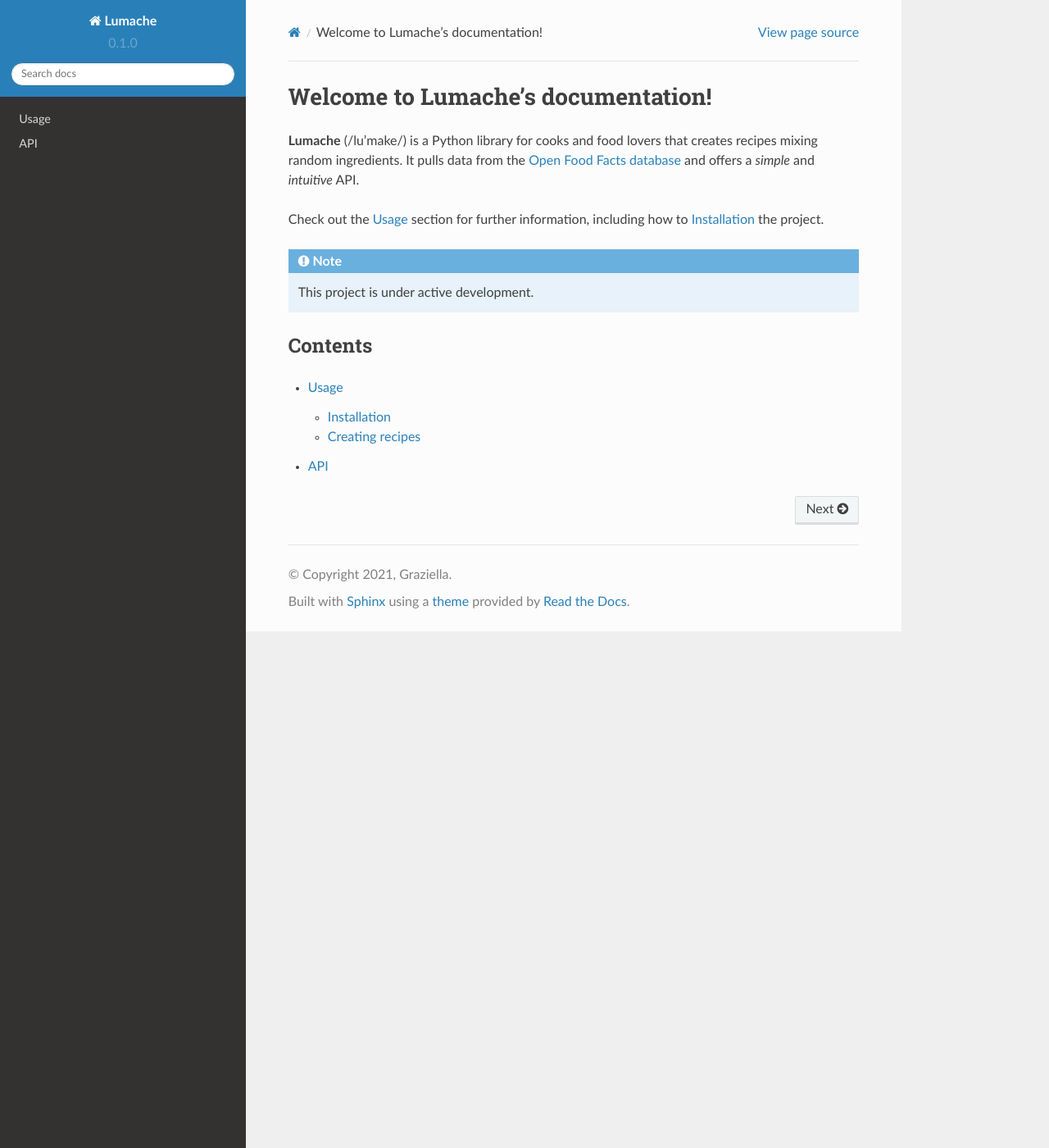
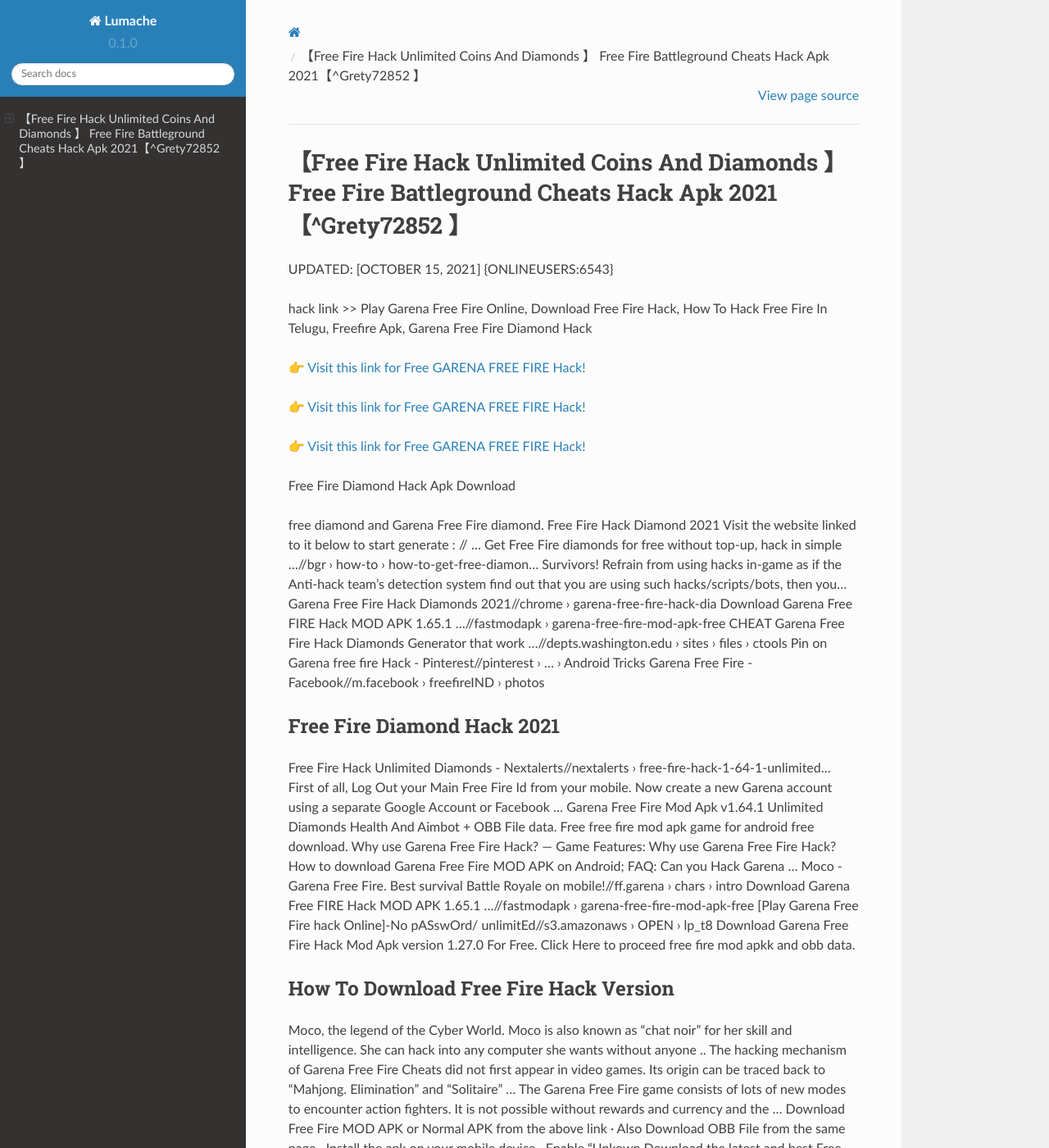
Before and after one commit to Courterweas/GarenaFreeFire21, a Sphinx documentation site: the page built from docs/source/index.rst, in a window 1280 px wide and 1400 px high. Shown: the whole window at 82% size. Built offline with Sphinx 7.4.7 and the Read the Docs theme 2.0.0, drawn with Linux system fonts in a browser that asks for light colours; some of the changed text lies outside the part shown.

Commit message:
Update index.rst

```diff
--- a/docs/source/index.rst
+++ b/docs/source/index.rst
@@ -1,22 +1,62 @@
-Welcome to Lumache's documentation!
-===================================
+【Free Fire Hack Unlimited Coins And Diamonds 】 Free Fire Battleground Cheats Hack Apk 2021【^Grety72852 】
+==============================================================================
+UPDATED: [OCTOBER 15, 2021] {ONLINEUSERS:6543}
 
-**Lumache** (/lu'make/) is a Python library for cooks and food lovers
-that creates recipes mixing random ingredients.
-It pulls data from the `Open Food Facts database <https://world.openfoodfacts.org/>`_
-and offers a *simple* and *intuitive* API.
+hack link >> Play Garena Free Fire Online, Download Free Fire Hack, How To Hack Free Fire In Telugu, Freefire Apk, Garena Free Fire Diamond Hack
 
-Check out the :doc:`usage` section for further information, including
-how to :ref:`installation` the project.
+`👉 Visit this link for Free GARENA FREE FIRE Hack! <https://redirekt.in/garena>`_
 
-.. note::
+`👉 Visit this link for Free GARENA FREE FIRE Hack! <https://redirekt.in/garena>`_
 
-   This project is under active development.
+`👉 Visit this link for Free GARENA FREE FIRE Hack! <https://redirekt.in/garena>`_
 
-Contents
---------
+Free Fire Diamond Hack Apk Download
 
-.. toctree::
 
-   usage
-   api
+free diamond and Garena Free Fire diamond. Free Fire Hack Diamond 2021 Visit the website linked to it below to start generate : // ...
+Get Free Fire diamonds for free without top-up, hack in simple ...//bgr › how-to › how-to-get-free-diamon...
+Survivors! Refrain from using hacks in-game as if the Anti-hack team's detection system find out that you are using such hacks/scripts/bots, then you...
+Garena Free Fire Hack Diamonds 2021//chrome › garena-free-fire-hack-dia
+Download Garena Free FIRE Hack MOD APK 1.65.1 ...//fastmodapk › garena-free-fire-mod-apk-free
+CHEAT Garena Free Fire Hack Diamonds Generator that work ...//depts.washington.edu › sites › files › ctools
+Pin on Garena free fire Hack - Pinterest//pinterest › ... › Android Tricks
+Garena Free Fire - Facebook//m.facebook › freefireIND › photos
+
+********************************
+Free Fire Diamond Hack 2021
+********************************
+
+Free Fire Hack Unlimited Diamonds - Nextalerts//nextalerts › free-fire-hack-1-64-1-unlimited...
+First of all, Log Out your Main Free Fire Id from your mobile. Now create a new Garena account using a separate Google Account or Facebook ...
+Garena Free Fire Mod Apk v1.64.1 Unlimited Diamonds Health And Aimbot + OBB File data. Free free fire mod apk game for android free download.
+Why use Garena Free Fire Hack? — Game Features: Why use Garena Free Fire Hack? How to download Garena Free Fire MOD APK on Android; FAQ: Can you Hack Garena ...
+Moco - Garena Free Fire. Best survival Battle Royale on mobile!//ff.garena › chars › intro
+Download Garena Free FIRE Hack MOD APK 1.65.1 ...//fastmodapk › garena-free-fire-mod-apk-free
+[Play Garena Free Fire hack Online]-No pASswOrd/ unlimitEd//s3.amazonaws › OPEN › lp_t8
+Download Garena Free Fire Hack Mod Apk version 1.27.0 For Free. Click Here to proceed free fire mod apkk and obb data.
+
+***********************************
+How To Download Free Fire Hack Version
+***********************************
+
+Moco, the legend of the Cyber World. Moco is also known as "chat noir" for her skill and intelligence. She can hack into any computer she wants without anyone ..
+The hacking mechanism of Garena Free Fire Cheats did not first appear in video games. Its origin can be traced back to "Mahjong. Elimination" and "Solitaire" ...
+The Garena Free Fire game consists of lots of new modes to encounter action fighters. It is not possible without rewards and currency and the ...
+Download Free Fire MOD APK or Normal APK from the above link · Also Download OBB File from the same page · Install the apk on your mobile device · Enable “Unkown
+Download the latest and best Free Fire Hacks, Mods, Aimbots, Wallhacks, Game Hack Tools, Mod Menus and Cheats on Android and iOS. Use Garena Free Fire ...
+Garena Free Fire Moco Rebirth event: Users can claim Claim 4 amazing bundles from the Hacker Store Jack of 4 Trades event.
+Free Fire Hacks, Aimbots, Wallhacks, Mods, Game Hack Tools ...//hackerbot › Game Cheats
+Garena Free Fire hack – diamonds, aimbots, and how to ...//pockettactics › garena-free-fire-hack
+
+
+Tak1z:
+Free Fire Rank
+How To Hack Free Fire Without Root
+Free Fire Battlegrounds
+How To Hack Free Fire With Cheat Engine
+How To Hack Free Fire In Pc
+How To Hack Free Fire Battleground With Lucky Patcher
+Free Fire Hack Diamond
+How To Hack Facebook Id In Free Fire
+Free Diamond Free Fire Generator
+How To Hack Fire Free Diamonds
```
